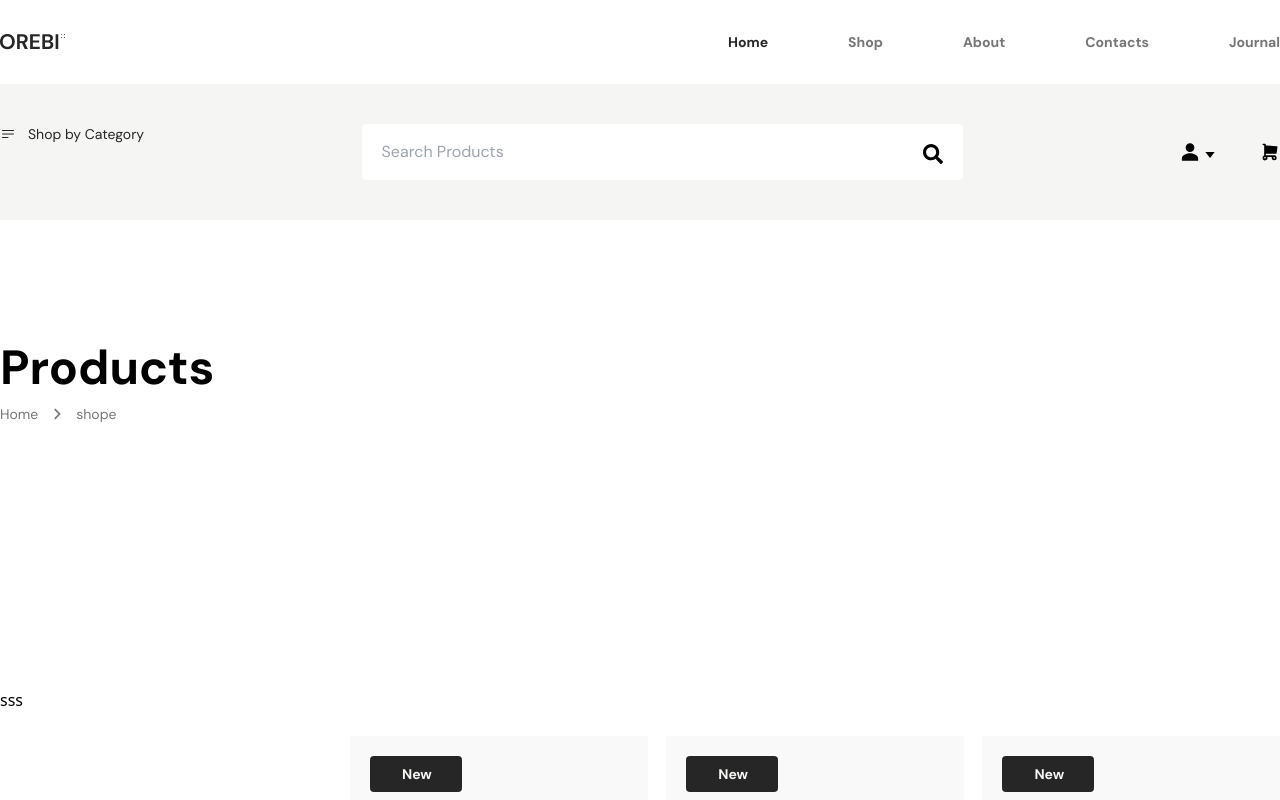
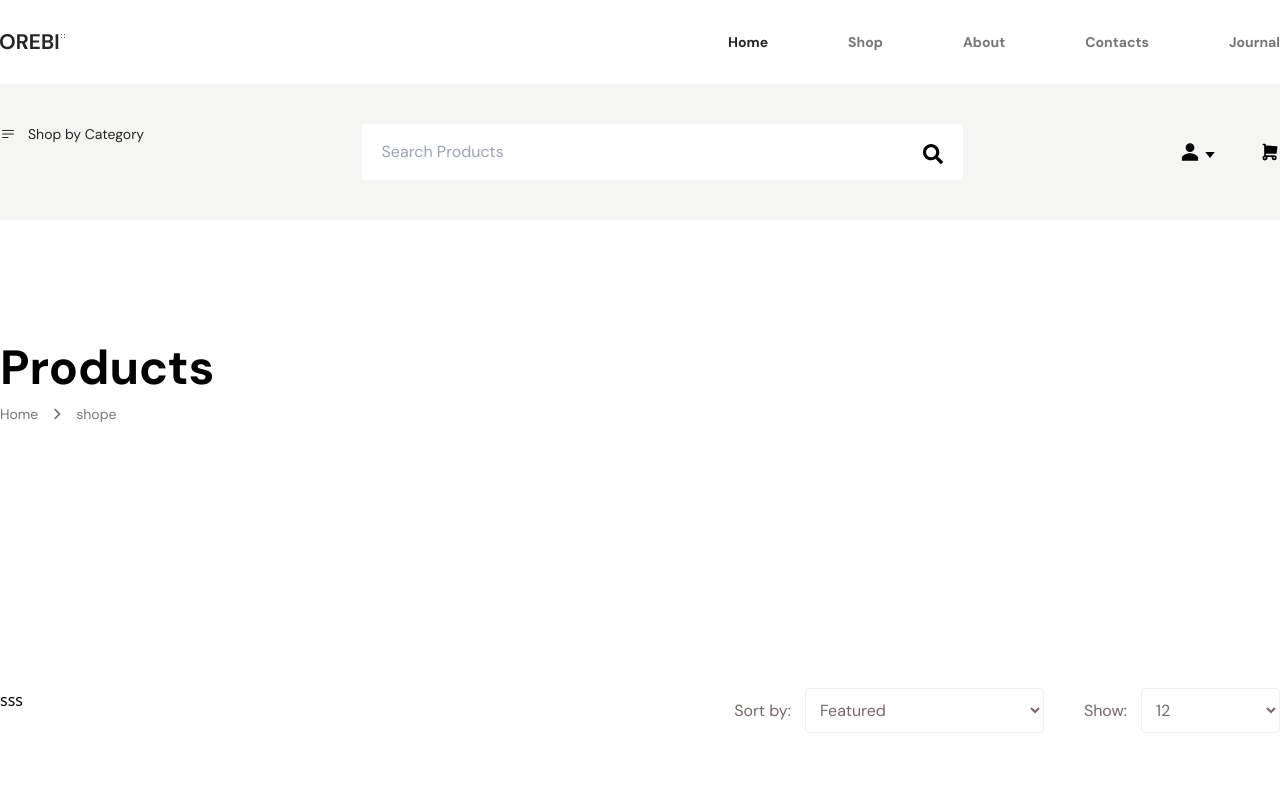
Before and after one commit to RezaualHossenSunny/orebi-_ecommerce, a React (Vite) app: page /shope in a window 1280 px wide. Shown: the top 800 px of the page. Built offline with nearby package versions, Linux system fonts and the light colour scheme.

Commit message:
producat page select dropdowmn done

```diff
--- a/src/Component/Layout/Breadcrumbs.jsx
+++ b/src/Component/Layout/Breadcrumbs.jsx
@@ -4,13 +4,13 @@ import { FaAngleRight } from "react-icons/fa6";
 const Breadcrumbs = () => {
   return (
     <div>
-        <Container>
+
             <div className='py-[124px]'>
                 <h2 className='font-dm text-primay font-bold text-5xl'>Products</h2>
                 <p className='py-3 font-dm text-[#767676] font-normal text-sm flex items-center gap-x-3'>Home <FaAngleRight />
                 {window.location.pathname.split("/")[1]}</p>
             </div>
-        </Container>
+
     </div>
   )
 }
--- a/src/Component/Layout/Pagination.jsx
+++ b/src/Component/Layout/Pagination.jsx
@@ -69,7 +69,7 @@ const Pagination = ({ itemsPerPage }) => {
         previousClassName="hidden"
         nextClassName="page-item"
       />
-         <p className='text-[#767676] font-dm font-normal text-base absolute bottom-[50px] right-0'>Products from {select} to {itemOffset +itemsPerPage} of 80</p>
+         <p className='text-[#767676] font-dm font-normal text-base absolute bottom-[50px] right-0'>Products from {select} to {itemOffset +itemsPerPage} of {items.length}</p>
     </div>
   )
 }
--- a/src/Component/Layout/Producat.jsx
+++ b/src/Component/Layout/Producat.jsx
@@ -10,7 +10,7 @@ const Producat = ({ badge }) => {
     <div className='py-12'>
       <div className='relative overflow-y-hidden group '>
 
-        <img src={p1} />
+        <img className='w-[100%]' src={p1} />
         {
           badge &&
           <Badge title="New" />
--- a/src/Pages/Shope.jsx
+++ b/src/Pages/Shope.jsx
@@ -1,4 +1,4 @@
-import React from 'react'
+import React, { useState } from 'react'
 import Container from '../Component/Layout/Container'
 import Breadcrumbs from '../Component/Layout/Breadcrumbs'
 import Flex from './../Component/Layout/Flex';
@@ -6,18 +6,84 @@ import Pagination from '../Component/Layout/Pagination';
 
 
 const Shope = () => {
-    // console.log(window.location.pathname.split("/")[1]);
+   const [show,setShow]=useState(12)
+  const handlechange = (e)=>{
+    setShow(e.target.value);
+  }
+
+
   return (
     <div>
-        <Breadcrumbs/>
+
 
       <Container>
+        <Breadcrumbs />
+
+
         <Flex className='gap-x-10 mt-32'>
           <div className='w-1/4	'>
             sss
           </div>
           <div className='w-3/4	 relative'>
-             <Pagination itemsPerPage={12} />
+
+            {/* show dropdown */}
+
+
+            <div className='flex gap-x-10 justify-end mb-[60px]'>
+              {/* dropdown */}
+
+              <div className='flex items-center gap-x-3.5'>
+
+                <div>
+                  <p className='font-dm text-[#776767] text-base font-normal'>Sort by:</p>
+                </div>
+
+
+
+                <div className='w-[239px]    '>
+                  <select id="countries" class="bg-white border border-[#f0f0f0] font-dm text-[#776767] text-base font-normal rounded outline-none   block  w-full p-2.5 ">
+                    <option className='' selected>Featured</option>
+                    <option value="US">United States</option>
+                    <option value="CA">Canada</option>
+                    <option value="FR">France</option>
+                    <option value="DE">Germany</option>
+                  </select>
+
+                </div>
+              </div>
+
+              {/* dropdown */}
+
+              {/* show */}
+
+              <div className='flex items-center gap-x-3.5'>
+
+                <div>
+                  <p className='font-dm text-[#776767] text-base font-normal'>Show:</p>
+                </div>
+
+
+
+                <div className='w-[139px]    '>
+                  <select onChange={(e)=> handlechange(e)}  id="countries" class="bg-white border border-[#f0f0f0] font-dm text-[#776767] text-base font-normal rounded outline-none   block  w-full p-2.5 ">
+
+                    <option value="12">12</option>
+                    <option value="12">24</option>
+                    <option value="24">36</option>
+
+                  </select>
+
+                </div>
+              </div>
+              {/* show */}
+            </div>
+
+
+
+
+
+
+            <Pagination itemsPerPage={show} />
 
 
           </div>
```
Lines whose indentation alone changed are shown as unchanged.
